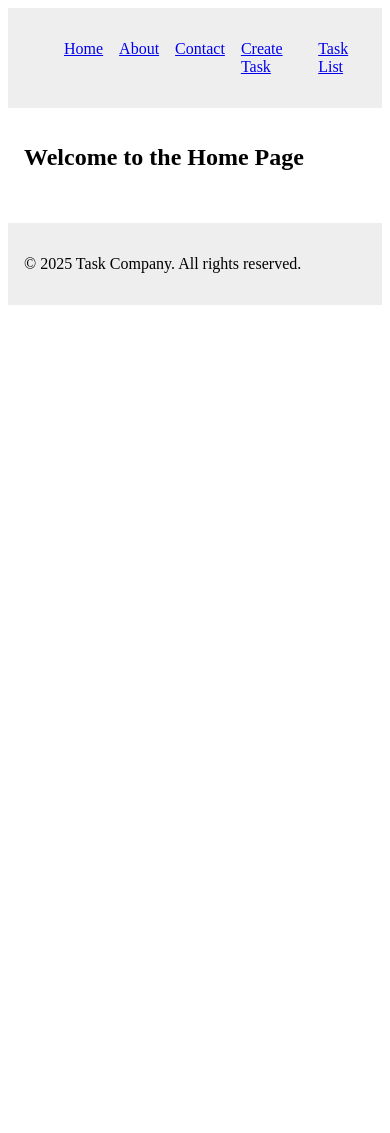
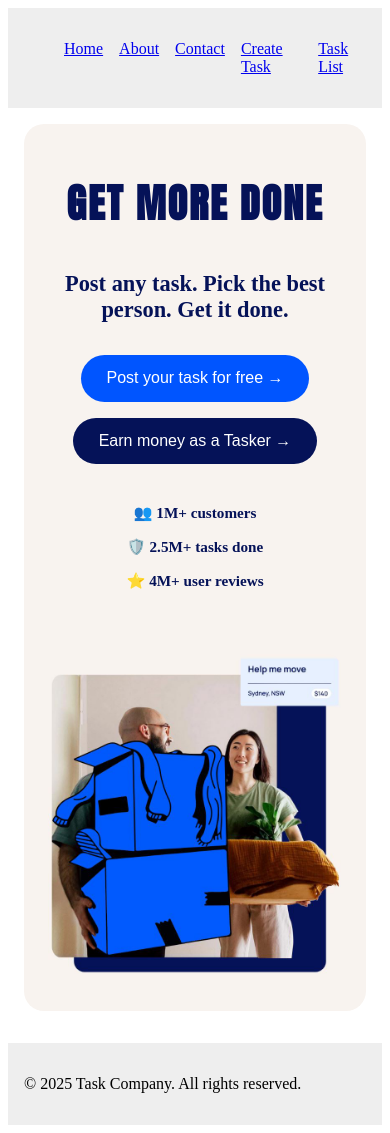
Before and after one commit to Nick-Zwarych/Captone-v1, a React (Vite) app in the folder React v1/CapstoneV1/: page / in a window 390 px wide. Before the commit the page ends 844 px from the top, so only its background shows below. Built offline with nearby package versions, Linux system fonts and the light colour scheme.

Commit message:
Hero Image section for Home Page

```diff
--- a/React v1/CapstoneV1/index.html
+++ b/React v1/CapstoneV1/index.html
@@ -3,6 +3,7 @@
   <head>
     <meta charset="UTF-8" />
     <link rel="icon" type="image/svg+xml" href="/vite.svg" />
+    <link href="https://fonts.googleapis.com/css2?family=Anton&display=swap" rel="stylesheet">
     <meta name="viewport" content="width=device-width, initial-scale=1.0" />
     <title>Vite + React</title>
   </head>
--- a/React v1/CapstoneV1/src/Home.jsx
+++ b/React v1/CapstoneV1/src/Home.jsx
@@ -1,8 +1,30 @@
 // src/Home.jsx
 import React from "react";
+import '../src/styles/Home.css';
+import heroImage from '../src/Images/heroImage1.png';
 
-function Home() {
-  return <h2>Welcome to the Home Page</h2>;
-}
+const Home = () => {
+  return (
+    <div className="hero-section">
+      <div className="hero-content">
+        <h1 className="hero-title">GET MORE DONE</h1>
+        <p className="hero-subtext">Post any task. Pick the best person. Get it done.</p>
+        <div className="hero-buttons">
+          <button className="btn primary">Post your task for free →</button>
+          <button className="btn secondary">Earn money as a Tasker →</button>
+        </div>
+        <div className="hero-stats">
+          <div><span>👥</span> 1M+ customers</div>
+          <div><span>🛡️</span> 2.5M+ tasks done</div>
+          <div><span>⭐</span> 4M+ user reviews</div>
+        </div>
+      </div>
+
+      <div className="hero-image">
+        <img src={heroImage} alt="Hero" className="hero-img" />
+      </div>
+    </div>
+  );
+};
 
 export default Home;
--- a/React v1/CapstoneV1/src/styles/Home.css
+++ b/React v1/CapstoneV1/src/styles/Home.css
@@ -0,0 +1,126 @@
+.hero-section {
+    display: flex;
+    align-items: center;
+    justify-content: space-between;
+    padding: 2.5rem 4rem;
+    gap: 4rem;
+    background-color: #f8f3ef;
+    border-radius: 20px;
+    flex-wrap: wrap;
+  }
+
+  .hero-content {
+    max-width: 600px;
+    flex: 1;
+  }
+
+  .hero-title {
+    font-family: 'Anton', sans-serif;
+    font-size: 8rem;
+    color: #051258;
+    line-height: 1;
+    letter-spacing: 2px;
+    margin-bottom: 3rem;
+  }
+
+  .hero-subtext {
+    margin: 1rem 0;
+    font-size: 1.4rem;
+    font-weight: bold;
+    color: #051258;
+    margin-bottom: 2rem;
+  }
+
+  .hero-buttons {
+    display: flex;
+    gap: 1rem;
+    margin-bottom: 2.5rem;
+  }
+
+  .btn {
+    padding: 0.9rem 1.6rem;
+    border: none;
+    font-size: 1rem;
+    border-radius: 40px;
+    cursor: pointer;
+    transition: background-color 0.3s ease;
+  }
+
+  .primary {
+    background-color: #0055ff;
+    color: white;
+  }
+
+  .secondary {
+    background-color: #051258;
+    color: white;
+  }
+
+  .hero-buttons .btn:hover {
+    opacity: 0.9;
+  }
+
+  .hero-stats {
+    display: flex;
+    gap: 2rem;
+    font-size: 1rem;
+    font-weight: bold;
+    color: #051258;
+  }
+
+  .hero-image img {
+    max-width: 75%;
+    display: flex;
+    justify-content: center;
+    border-radius: 16px;
+  }
+  .hero-image{
+    max-width: 100%;
+    height: auto;
+    border-radius: 12px;
+    flex: 1;
+    display: flex;
+    justify-content: center;
+  }
+
+  @media (max-width: 768px) {
+  .hero-section {
+    flex-direction: column;
+    align-items: center;
+    text-align: center;
+    padding: 2rem 1.5rem;
+    gap: 2rem;
+  }
+
+  .hero-content {
+    max-width: 100%;
+  }
+
+  .hero-buttons {
+    flex-direction: column;
+    align-items: center;
+    gap: 1rem;
+  }
+
+  .hero-title {
+    font-size: 2.5rem;
+  }
+
+  .hero-image {
+    margin-top: 2rem;
+    width: 100%;
+  }
+
+  .hero-image img {
+    width: 100%;
+    max-width: 400px;
+    height: auto;
+  }
+
+  .hero-stats {
+    flex-direction: column;
+    gap: 1rem;
+    align-items: center;
+    font-size: 0.95rem;
+  }
+}
```
Also changed, not shown: React v1/CapstoneV1/src/Images/heroImage1.png (added).
